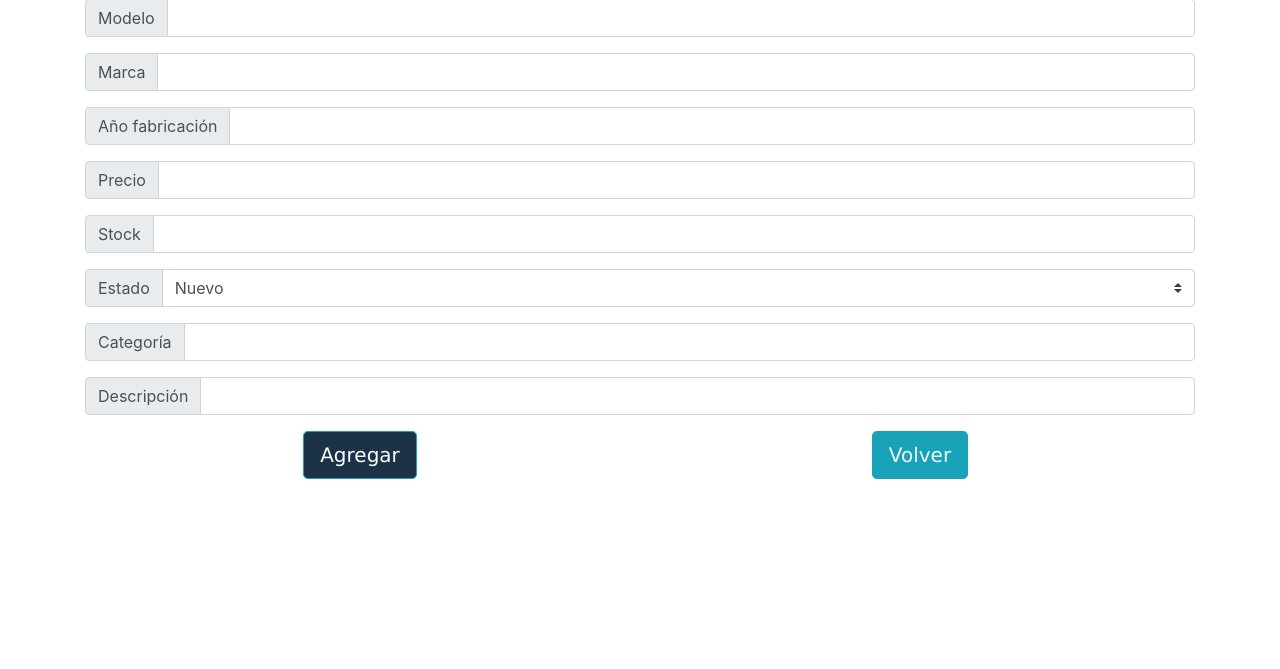
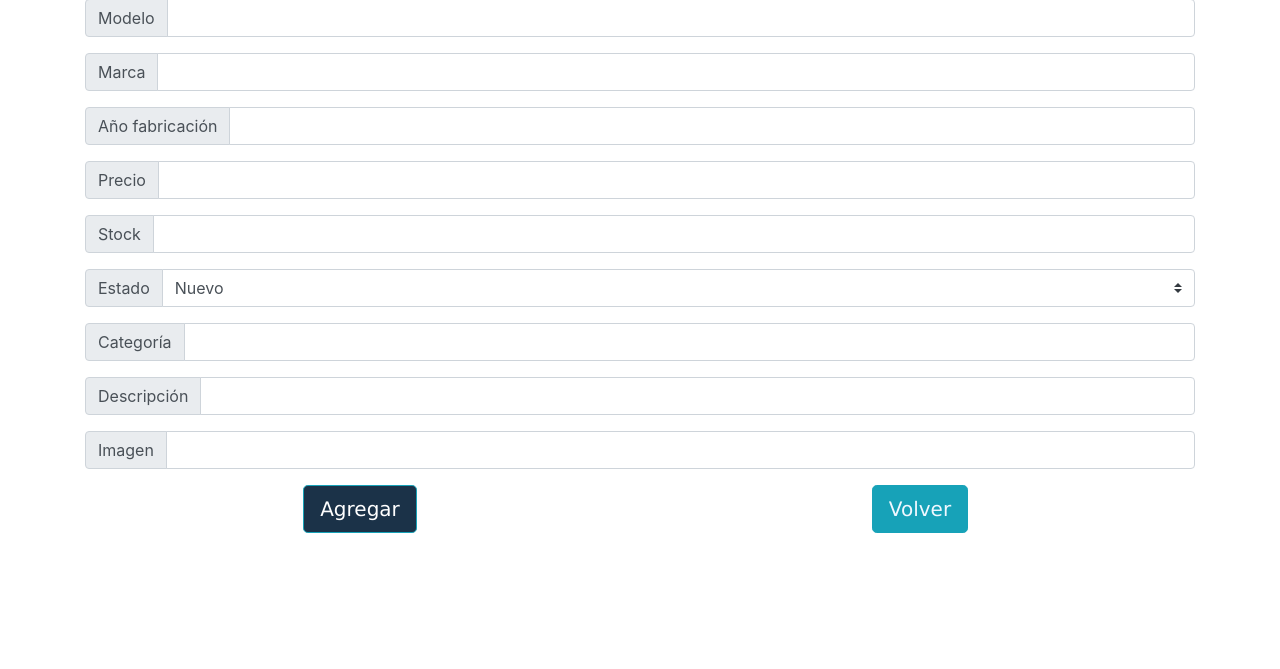
Before and after one commit to KarlaRamirez00/DENKION, a Django app: page /productos/productos_add in a window 1280 px wide. Shown: the part 217-886 px from the top of the page. Before the commit the page ends 696 px from the top, so only its background shows below. Run offline with Django 5.2, Linux system fonts and the light colour scheme; a user stored in the database is signed in; some libraries are stand-ins or nearby versions.

Commit message:
agregue al formulario de agregar productos el campo imagen

```diff
--- a/productos/templates/productos/productos_add.html
+++ b/productos/templates/productos/productos_add.html
@@ -121,6 +121,14 @@
                 <input type="text" name="desc" value="{{producto.desc}}" class="form-control">
             </div>
         </div>
+        <div class="form-group">
+            <div class="input-group">
+                <div class="input-group-prepend">
+                    <span class="input-group-text">Imagen</span>
+                </div>
+                <input type="text" name="imagen" value="{{producto.imagen}}" class="form-control">
+            </div>
+        </div>
         <div class="form-row">
             <div class="form-group col-md-6">
                 <div class="text-center">
```
Also changed, not shown: db.sqlite3.
